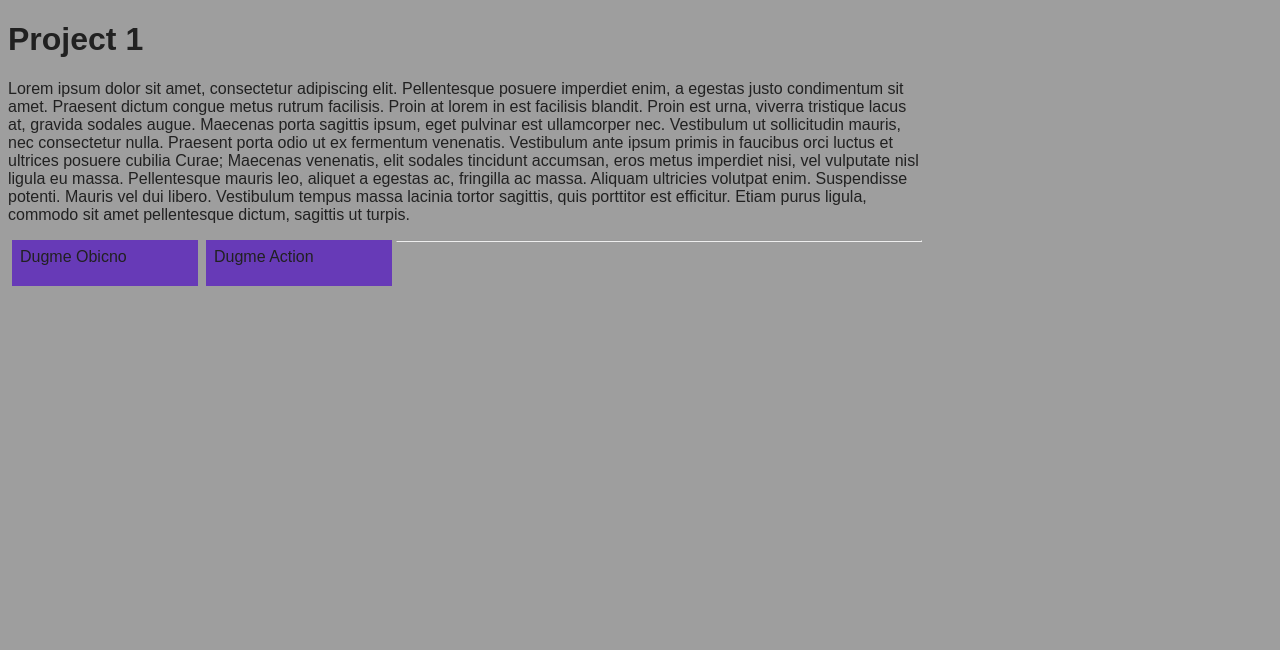
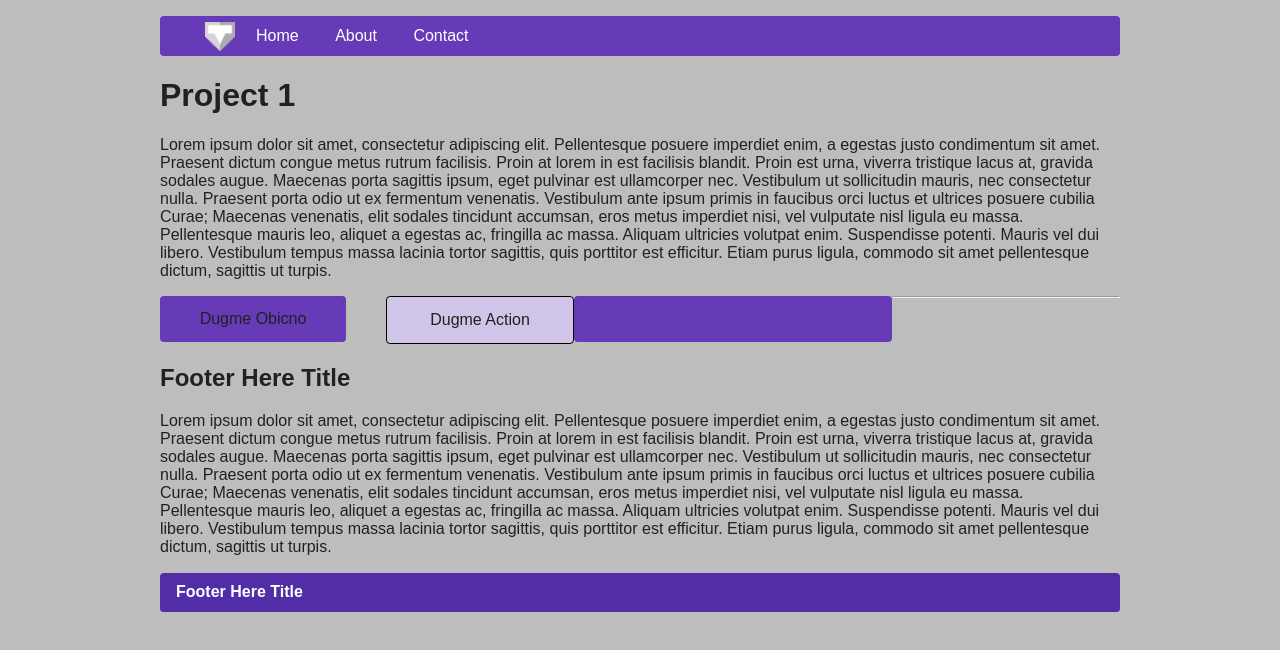
Before and after one commit to vvlladimir/project1, a website: page app/index.html in a window 1280 px wide. Drawn offline with Linux system fonts and the light colour scheme.

Commit message:
nav, logo img

```diff
--- a/app/index.html
+++ b/app/index.html
@@ -14,12 +14,30 @@
 
   </head>
   <body>
+    <nav id="main-nav">
+      <ul>
+        <li class="logo"></li>
+        <li><a href="#">Home</a></li>
+        <li><a href="#">About</a></li>
+        <li><a href="#">Contact</a></li>
+      </ul>
+    </nav>
     <div>
       <h1>Project 1</h1>
       <p>Lorem ipsum dolor sit amet, consectetur adipiscing elit. Pellentesque posuere imperdiet enim, a egestas justo condimentum sit amet. Praesent dictum congue metus rutrum facilisis. Proin at lorem in est facilisis blandit. Proin est urna, viverra tristique lacus at, gravida sodales augue. Maecenas porta sagittis ipsum, eget pulvinar est ullamcorper nec. Vestibulum ut sollicitudin mauris, nec consectetur nulla. Praesent porta odio ut ex fermentum venenatis. Vestibulum ante ipsum primis in faucibus orci luctus et ultrices posuere cubilia Curae; Maecenas venenatis, elit sodales tincidunt accumsan, eros metus imperdiet nisi, vel vulputate nisl ligula eu massa. Pellentesque mauris leo, aliquet a egestas ac, fringilla ac massa. Aliquam ultricies volutpat enim. Suspendisse potenti. Mauris vel dui libero. Vestibulum tempus massa lacinia tortor sagittis, quis porttitor est efficitur. Etiam purus ligula, commodo sit amet pellentesque dictum, sagittis ut turpis.</p>
     </div>
     <div class="btn">Dugme Obicno</div>
-    <div class="btn">Dugme Action</div>
+    <div class="btn btn-action">Dugme Action</div>
+    <div class="btn-icon">
+
+    </div>
     <hr />
+    <section>
+      <h1>Footer Here Title</h1>
+      <p>Lorem ipsum dolor sit amet, consectetur adipiscing elit. Pellentesque posuere imperdiet enim, a egestas justo condimentum sit amet. Praesent dictum congue metus rutrum facilisis. Proin at lorem in est facilisis blandit. Proin est urna, viverra tristique lacus at, gravida sodales augue. Maecenas porta sagittis ipsum, eget pulvinar est ullamcorper nec. Vestibulum ut sollicitudin mauris, nec consectetur nulla. Praesent porta odio ut ex fermentum venenatis. Vestibulum ante ipsum primis in faucibus orci luctus et ultrices posuere cubilia Curae; Maecenas venenatis, elit sodales tincidunt accumsan, eros metus imperdiet nisi, vel vulputate nisl ligula eu massa. Pellentesque mauris leo, aliquet a egestas ac, fringilla ac massa. Aliquam ultricies volutpat enim. Suspendisse potenti. Mauris vel dui libero. Vestibulum tempus massa lacinia tortor sagittis, quis porttitor est efficitur. Etiam purus ligula, commodo sit amet pellentesque dictum, sagittis ut turpis.</p>
+    </section>
+    <footer>
+      <h1>Footer Here Title</h1>
+    </footer>
   </body>
 </html>
--- /dev/null
+++ b/app/scss/modules/mixins.scss
@@ -0,0 +1,12 @@
+@mixin border-radius($radius: 4px) {
+  -webkit-border-radius: $radius;
+  -moz-border-radius: $radius;
+  -ms-border-radius: $radius;
+  border-radius: $radius;
+}
+@mixin margin($margin-top, $margin-right, $margin-bottom, $margin-left) {
+  margin-top: $margin-top;
+  margin-left: $margin-left;
+  margin-bottom: $margin-bottom;
+  margin-right: $margin-right;
+}
--- /dev/null
+++ b/app/scss/modules/variables.scss
@@ -0,0 +1,12 @@
+$font-stack: Myriad-set-pro_text, sans-serif;
+
+$primary-color-dark:   #512DA8;
+$primary-color:        #673AB7;
+$primary-color-light:  #D1C4E9;
+$primary-color-text:   #FFFFFF;
+$accent-color:         #9E9E9E;
+$primary-text-color:   #212121;
+$secondary-text-color: #757575;
+$divider-color:        #BDBDBD;
+
+$main-bg: $accent-color;
--- /dev/null
+++ b/app/scss/partials/_buttons.scss
@@ -0,0 +1,29 @@
+@import "modules/variables";
+@import "modules/mixins";
+
+.btn {
+  width: 170px;
+  height: 30px;
+  display: inline-block;
+  padding: 8px;
+  @include border-radius();
+  background-color: $primary-color;
+  float: left;
+  cursor: pointer;
+  line-height: 30px;
+  text-align: center;
+    &.btn-action {
+      background-color: $primary-color-light;
+      border: 1px solid #000;
+      @include margin(null, null, null, 40px);
+    }
+    &:hover {
+      background-color: darken($primary-color-dark, 10);
+      color: lighten($secondary-text-color, 100);
+    }
+}
+
+.btn-icon {
+  @extend .btn;
+  padding-left: 140px;
+}
--- /dev/null
+++ b/app/scss/partials/_content.scss
@@ -0,0 +1,18 @@
+@import "modules/variables";
+@import "modules/mixins";
+
+body {
+  width: 960px;
+  background-color: $divider-color;
+  font-family: $font-stack;
+  color: $primary-text-color;
+  @include margin(0, auto, 0, auto);
+}
+
+section {
+  display: block;
+  float: left;
+  width: 100%;
+  height: auto;
+  border-bottom: 1px solid $divider-color;
+}
--- /dev/null
+++ b/app/scss/partials/_footer.scss
@@ -0,0 +1,13 @@
+@import "modules/variables";
+@import "modules/mixins";
+
+footer {
+  @extend section;
+  background-color: $primary-color-dark;
+  color: $primary-color-text;
+  @include border-radius();
+  h1 {
+    font-size: 16px;
+    @include margin(null,16px,null,16px);
+  }
+}
--- /dev/null
+++ b/app/scss/partials/_header.scss
@@ -0,0 +1,35 @@
+@import "modules/variables";
+@import "modules/mixins";
+
+nav#main-nav {
+  width: 100%;
+  height: 40px;
+  display: block;
+  line-height: 40px;
+  background-color: $primary-color;
+  @include border-radius();
+    li {
+      display: inline-block;
+      list-style: none;
+        a {
+          text-decoration: none;
+          color: $primary-color-text;
+          padding: 0 16px;
+          height: 40px;
+          display: block;
+          &:hover {
+            background-color: $primary-color-dark;
+          }
+        }
+        &.logo {
+          background-image: url(/images/logo-vt-gray.png);
+          background-position: center center;
+          background-repeat: no-repeat;
+          background-size: 30px;
+          display: inline-block;
+          float: left;
+          width: 40px;
+          height: 40px;
+        }
+    }
+}
--- a/app/scss/style.scss
+++ b/app/scss/style.scss
@@ -1,36 +1,9 @@
-$font-stack: Myriad-set-pro_text, sans-serif;
+@import "modules/variables";
+@import "modules/mixins";
 
-$primary-color-dark:   #512DA8;
-$primary-color:        #673AB7;
-$primary-color-light:  #D1C4E9;
-$primary-color-text:   #FFFFFF;
-$accent-color:         #9E9E9E;
-$primary-text-color:   #212121;
-$secondary-text-color: #757575;
-$divider-color:        #BDBDBD;
+@import "modules/backgrounds";
 
-$main-bg: $accent-color;
-
-
-
-body {
-  width: percentage(5/7);
-  background-color: $main-bg;
-  font-family: $font-stack;
-  color: $primary-text-color;
-}
-
-.btn {
-  width: 170px;
-  height: 30px;
-  display: inline-block;
-  padding: 8px;
-  margin: 0 4px;
-  background-color: $primary-color;
-  float: left;
-  cursor: pointer;
-  &:hover {
-    background-color: darken($primary-color-dark, 10);
-    color: lighten($secondary-text-color, 100);
-  }
-}
+@import "partials/_header";
+@import "partials/_content";
+@import "partials/_footer";
+@import "partials/_buttons";
```
Also changed, not shown: app/css/modules/backgrounds.css (added), app/css/modules/mixins.css (added), app/css/modules/variables.css (added), app/css/style.css, app/images/logo-vt-gray.png (added), app/scss/modules/backgrounds.scss (added), dist/css/style.min.css, dist/images/logo-vt-gray.png (added), dist/index.html.
